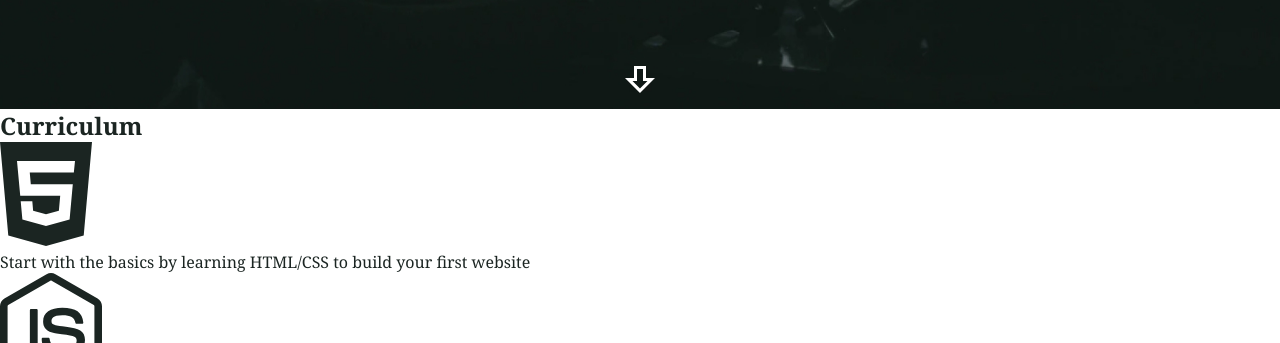
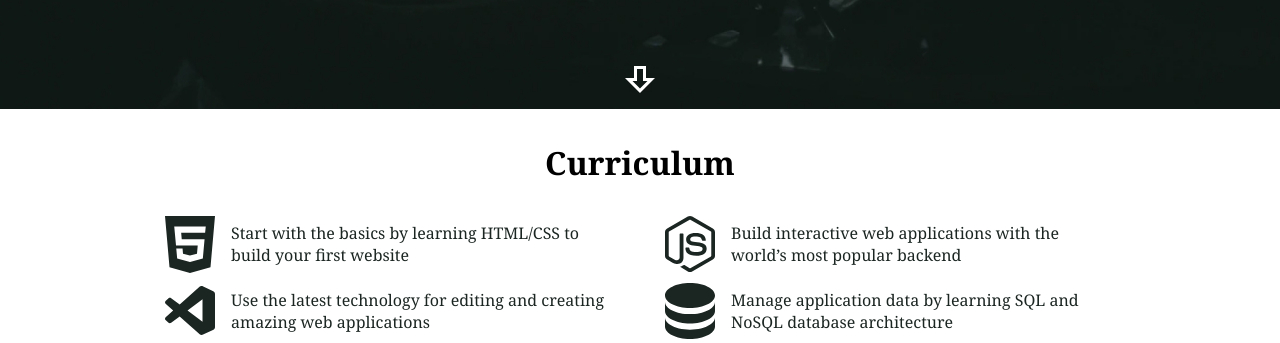
Before and after one commit to nithinshibu/CSSDevWeb, a plain HTML site: page BootcampLandingPage/index.html in a window 1280 px wide. Shown: the part 691-1034 px from the top of the page. Drawn offline with Linux system fonts and the light colour scheme.

Commit message:
Curriculum section completed

```diff
--- a/BootcampLandingPage/styles.css
+++ b/BootcampLandingPage/styles.css
@@ -113,3 +113,43 @@ body {
   /* *We need to reduce the icon size */
   width: 30px;
 }
+
+.section {
+  /* * This will space out the content from the edge of the screen */
+  padding: 2rem;
+}
+
+.section-title {
+  margin-bottom: 2rem;
+  font-size: 2rem;
+  text-align: center;
+  color: #000;
+}
+
+.curriculum-grid {
+  /* * Based on the design, we are going to use both grid and flex box */
+  /* * We will be splitting the content into two columns using grid  */
+  /* * And the elements inside will be aligned horizontally using flexbox */
+  /* ---------------------- */
+  display: grid;
+  /* * We have 2 columns,and we are going to use minmax(), so that the minimum we need it to be auto-sized to be the essential size as large as it needs to be */
+  /* * But at the maximum, we never want it to be more than 450px wide , so that it doesn't strecth too far on the screen */
+  grid-template-columns: repeat(2, minmax(auto, 450px));
+  /* *Now we need to make the content in the center */
+  justify-content: center;
+  row-gap: 10px;
+  column-gap: 50px;
+}
+
+.curriculum-grid-item {
+  display: flex;
+  /* *This will make sure that the text and the image will be always at the center */
+  align-items: center;
+}
+
+.curriculum-grid-item img {
+  /* * To reduce the image size */
+  width: 50px;
+  /* *So when we use the flex box, it will give some space between the image and the text  */
+  margin-right: 1rem;
+}
```
